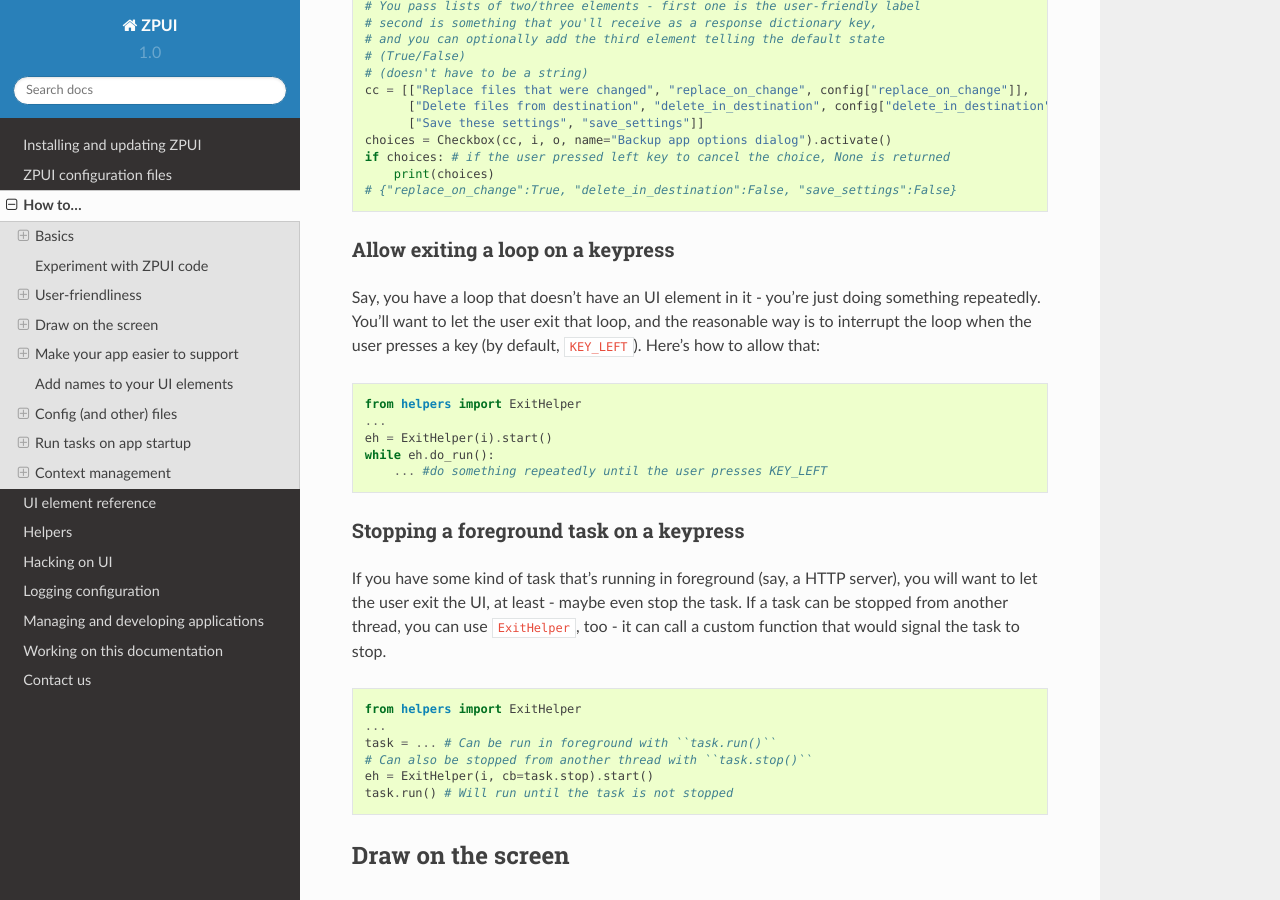
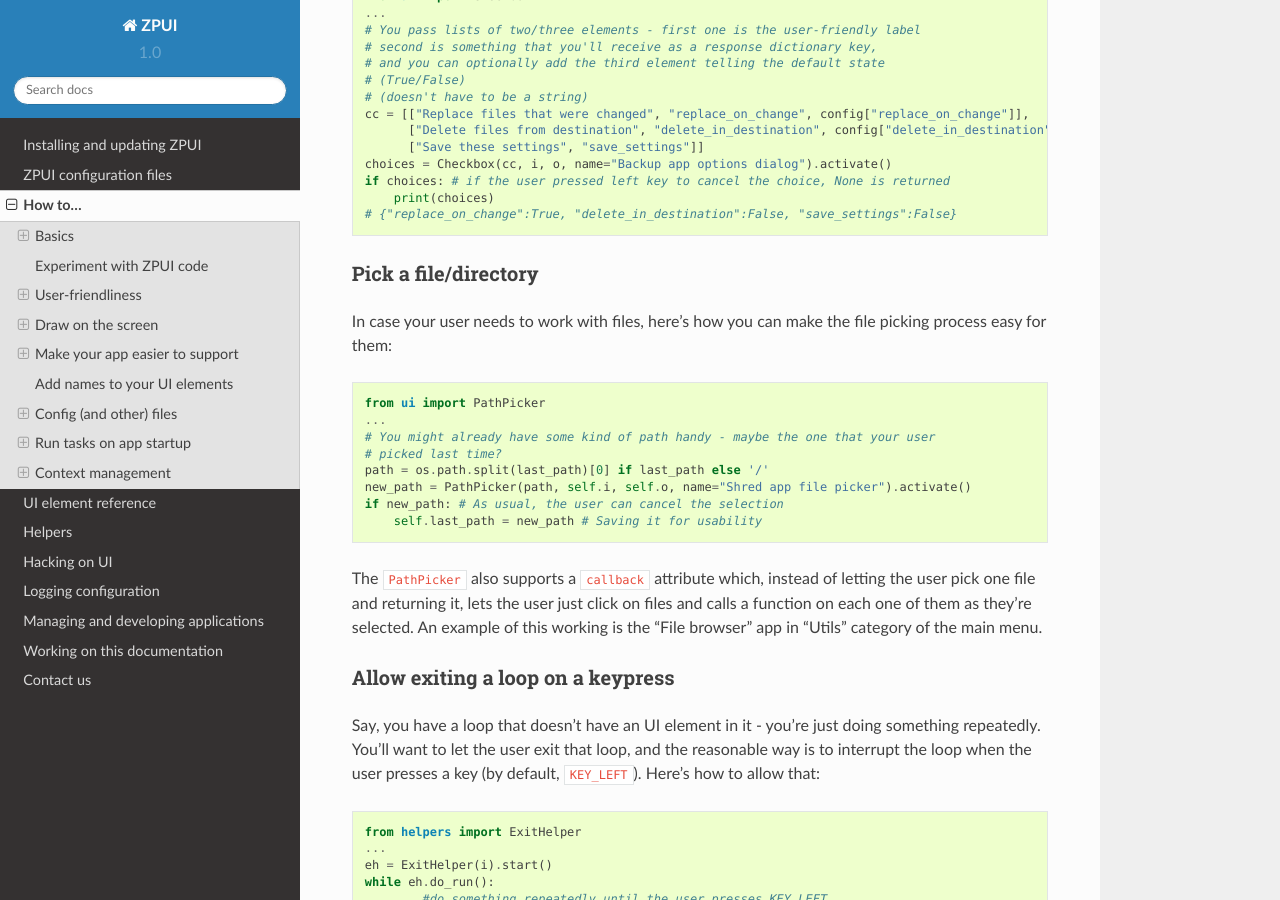
Before and after one commit to CRImier/pyLCI, a Sphinx documentation site: the page built from docs/howto.rst, in a window 1280 px wide and 900 px high, scrolled down 4079 px. Built offline with Sphinx 7.4.7 and the Read the Docs theme 2.0.0, drawn with Linux system fonts in a browser that asks for light colours; some of the changed text lies outside the part shown.

Commit message:
Adding example usage for PathPicker in howto

```diff
--- a/docs/howto.rst
+++ b/docs/howto.rst
@@ -177,6 +177,28 @@ through a really long list of options to choose from, here's what you can do:
     if choices: # if the user pressed left key to cancel the choice, None is returned
         print(choices)
     # {"replace_on_change":True, "delete_in_destination":False, "save_settings":False}
+
+Pick a file/directory
+---------------------
+
+In case your user needs to work with files, here's how you can make the file picking
+process easy for them:
+
+.. code-block:: python
+
+    from ui import PathPicker
+    ...
+    # You might already have some kind of path handy - maybe the one that your user
+    # picked last time?
+    path = os.path.split(last_path)[0] if last_path else '/'
+    new_path = PathPicker(path, self.i, self.o, name="Shred app file picker").activate()
+    if new_path: # As usual, the user can cancel the selection
+        self.last_path = new_path # Saving it for usability
+
+The ``PathPicker`` also supports a ``callback`` attribute which, instead of
+letting the user pick one file and returning it, lets the user just click on
+files and calls a function on each one of them as they're selected. An example
+of this working is the "File browser" app in "Utils" category of the main menu.
 
 Allow exiting a loop on a keypress
 -----------------------------------
```
